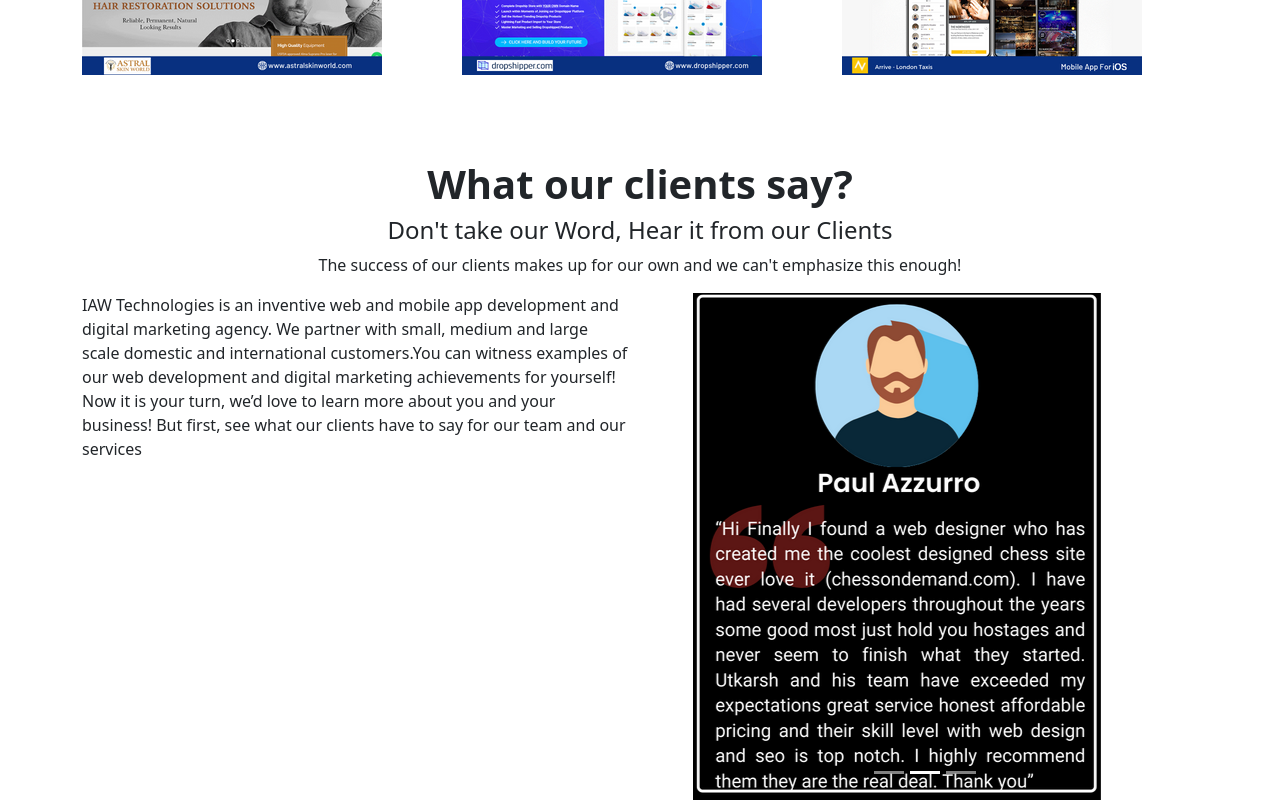
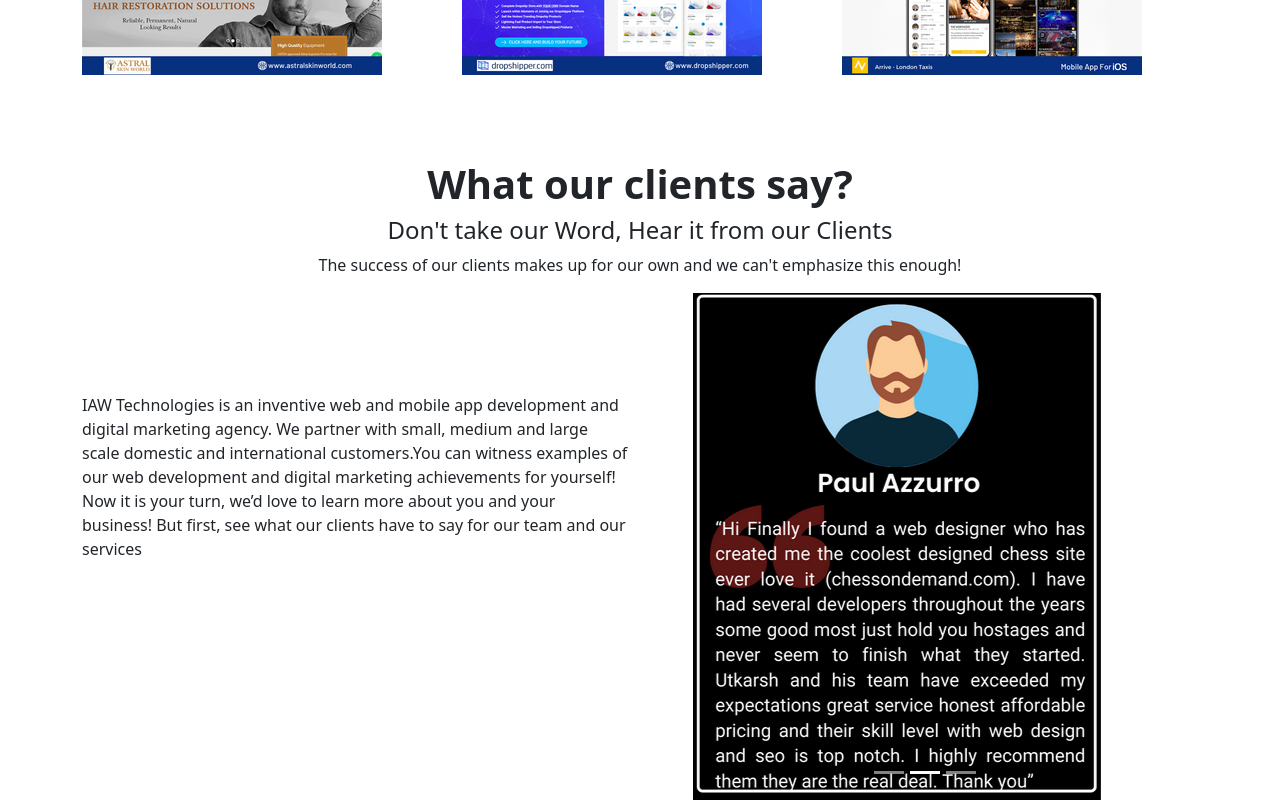
Before and after one commit to Jatin-dev12/sehgal, a React (Create React App) app: page / in a window 1280 px wide. Shown: the part 2842-3642 px from the top of the page. Built offline with nearby package versions, Linux system fonts and the light colour scheme.

Commit message:
something new

```diff
--- a/src/App.css
+++ b/src/App.css
@@ -88,3 +88,6 @@
 .sa{
     text-align: center;
 }
+.do{
+   margin-top: 100px;
+}
--- a/src/componets/sonimam.js
+++ b/src/componets/sonimam.js
@@ -150,7 +150,7 @@ Our approach is designed to provide you with a systematic and organized process.
         <Row md>
 
 
-          <Col xl >IAW Technologies is an inventive web and mobile app development and digital marketing agency. We partner with small, medium and large scale domestic and international customers.You can witness examples of our web development and digital marketing achievements for yourself! Now it is your turn, we’d love to learn more about you and your business! But first, see what our clients have to say for our team and our services</Col>
+          <Col xl className='do'>IAW Technologies is an inventive web and mobile app development and digital marketing agency. We partner with small, medium and large scale domestic and international customers.You can witness examples of our web development and digital marketing achievements for yourself! Now it is your turn, we’d love to learn more about you and your business! But first, see what our clients have to say for our team and our services</Col>
 
           <Col xs>
           <Carousel>
@@ -175,8 +175,6 @@ Our approach is designed to provide you with a systematic and organized process.
         </Carousel>
 
 
-
-
           </Col>
         </Row>
       </Container>
```
